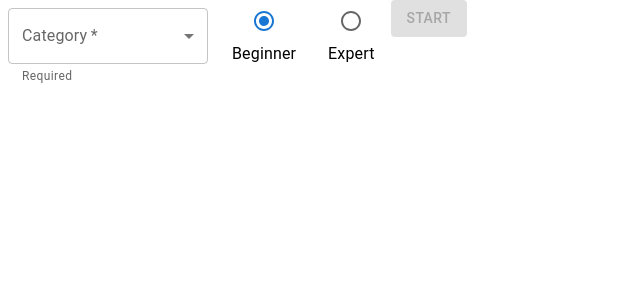
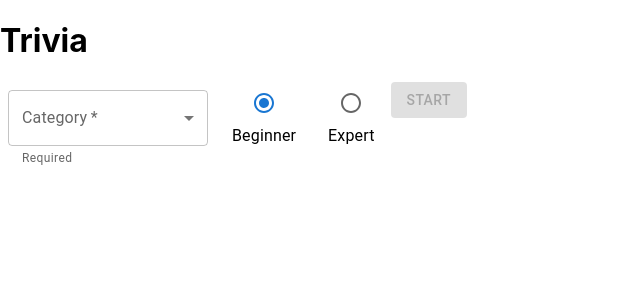
Before and after one commit to austin-carman/trivia-game, a React (Create React App) app: page / in a window 1280 px wide. Shown: the top 300 px of the page, without its empty margins (0-640 px from the left). Built offline with nearby package versions, Linux system fonts and the light colour scheme.

Commit message:
Add title

```diff
--- a/src/App.js
+++ b/src/App.js
@@ -4,6 +4,7 @@ function App() {
   return (
     <div className="App">
       <header className="App-header">
+        <h1>Trivia</h1>
         <Form />
       </header>
     </div>
```
